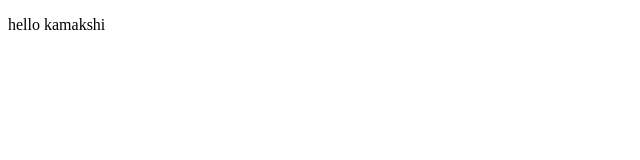
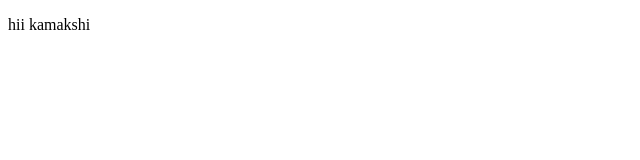
Before and after one commit to kamakshi1nov-cmyk/node, a website: page index.html in a window 1280 px wide. Shown: the full height of the page, 0-640 px from the left. Drawn offline with Linux system fonts and the light colour scheme.

Commit message:
modified my html page

```diff
--- a/index.html
+++ b/index.html
@@ -6,6 +6,6 @@
     <title>Document</title>
 </head>
 <body>
-  <p> hello kamakshi</p>
+  <p> hii kamakshi</p>
 </body>
 </html>
```
